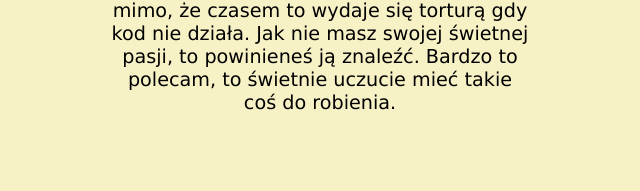
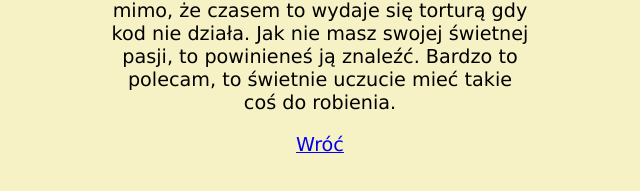
Before and after one commit to TwainPoet/ja-maly-roblox-developer, a plain HTML site: page index.html in a window 1280 px wide. Shown: the part 377-568 px from the top of the page, 320-960 px from the left. Drawn offline with Linux system fonts and the light colour scheme.

Commit message:
Update index.html

```diff
--- a/index.html
+++ b/index.html
@@ -13,6 +13,7 @@
 		<p>Dobra, coś napiszę o sobie. Jestem mały Roblox Developer na stanowisku programisty. Kocham tą robótkę, mimo, że tylko dostaję tylko wirtualną walutę na platformie Roblox, żadnych prawdziwych pieniędzy.</p>
 		<p>Piszę kod dla małych deweloperów. Może to błąd, jak chcę większej sławy, ale czuję powołanie w pomaganiu w starcie takim małym ludziom. To chocciaż daje mi frajdę.</p>
 		<p>Programowanie na platformie Roblox to moja ulubiona pasja, uwielbiam to robić, mimo, że czasem to wydaje się torturą gdy kod nie działa. Jak nie masz swojej świetnej pasji, to powinieneś ją znaleźć. Bardzo to polecam, to świetnie uczucie mieć takie coś do robienia.</p>
+		<a href="https://twainpoet.github.io/">Wróć</a>
 	</div>
 </div>
 
```
